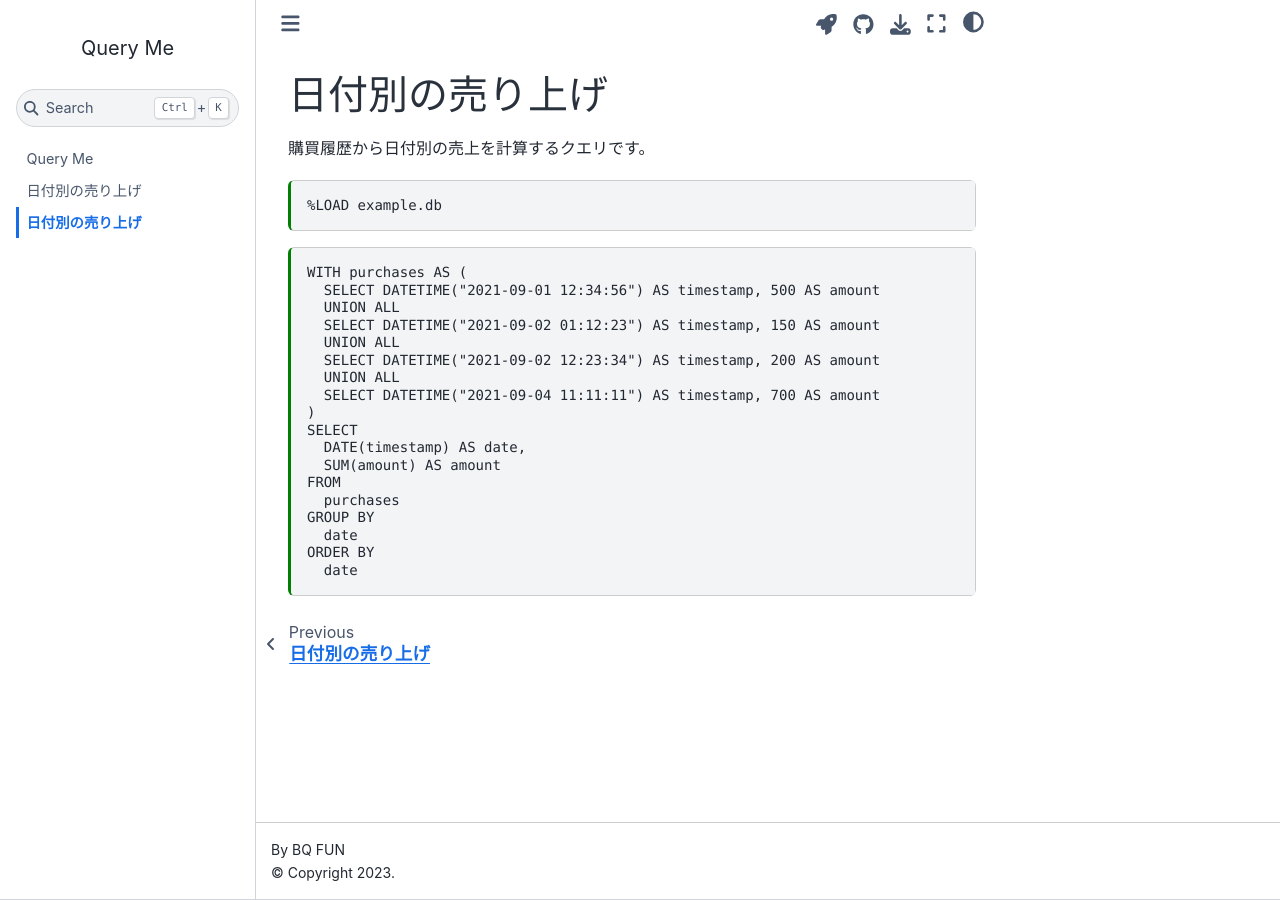
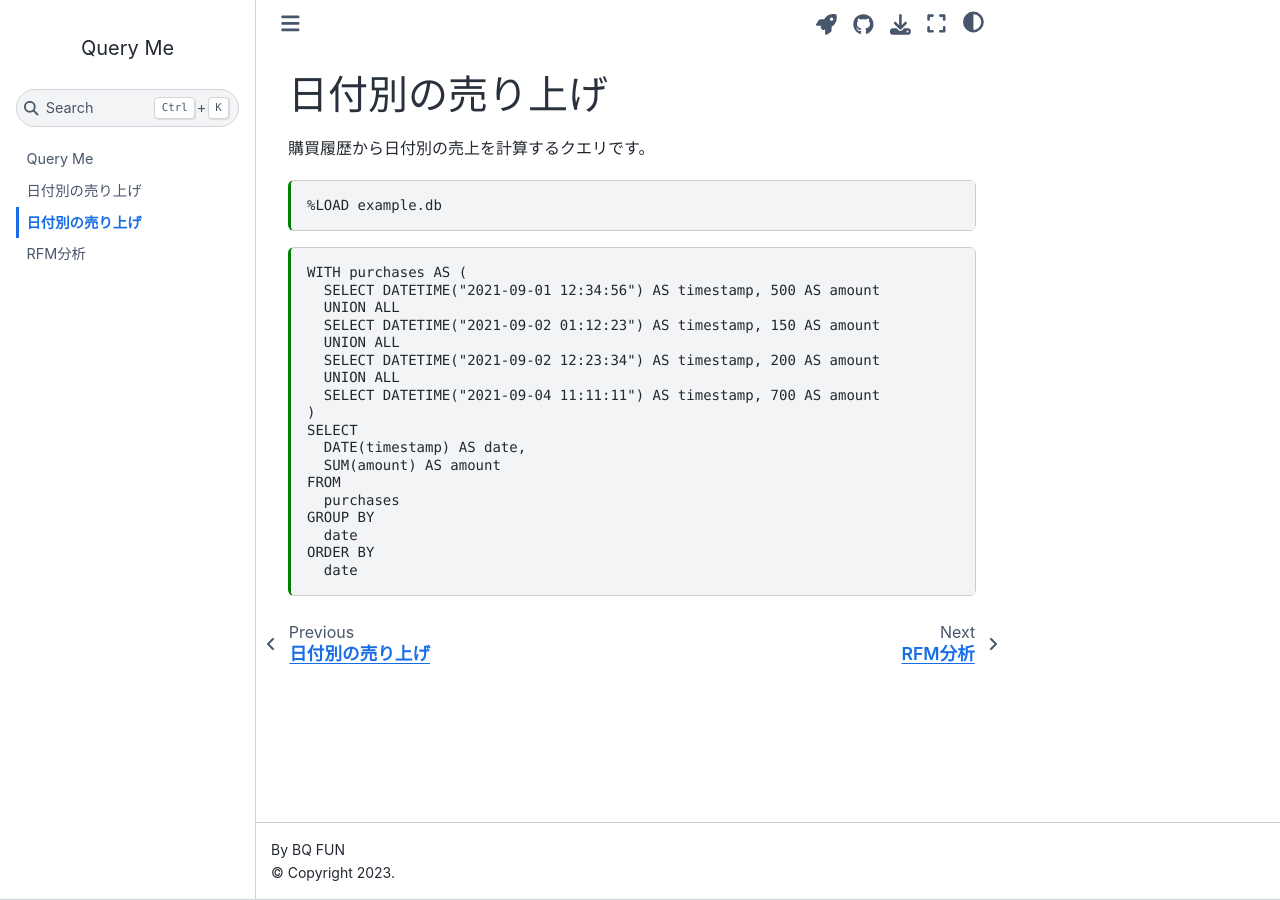
Before and after one commit to bqfun/query-me, a Jupyter Book: the page built from test_abe.ipynb, in a window 1280 px wide. Built offline with Jupyter Book 1.0.4 settings and Sphinx 7.4.7 and the Sphinx Book theme 1.1.4, drawn with Linux system fonts in a browser that asks for light colours.

Commit message:
test_commit

```diff
--- a/_toc.yml
+++ b/_toc.yml
@@ -5,3 +5,4 @@ root: README
 chapters:
 - file: notebooks
 - file: test_abe
+- file: RFM分析
```
Also changed, not shown: RFM分析.ipynb (added).
